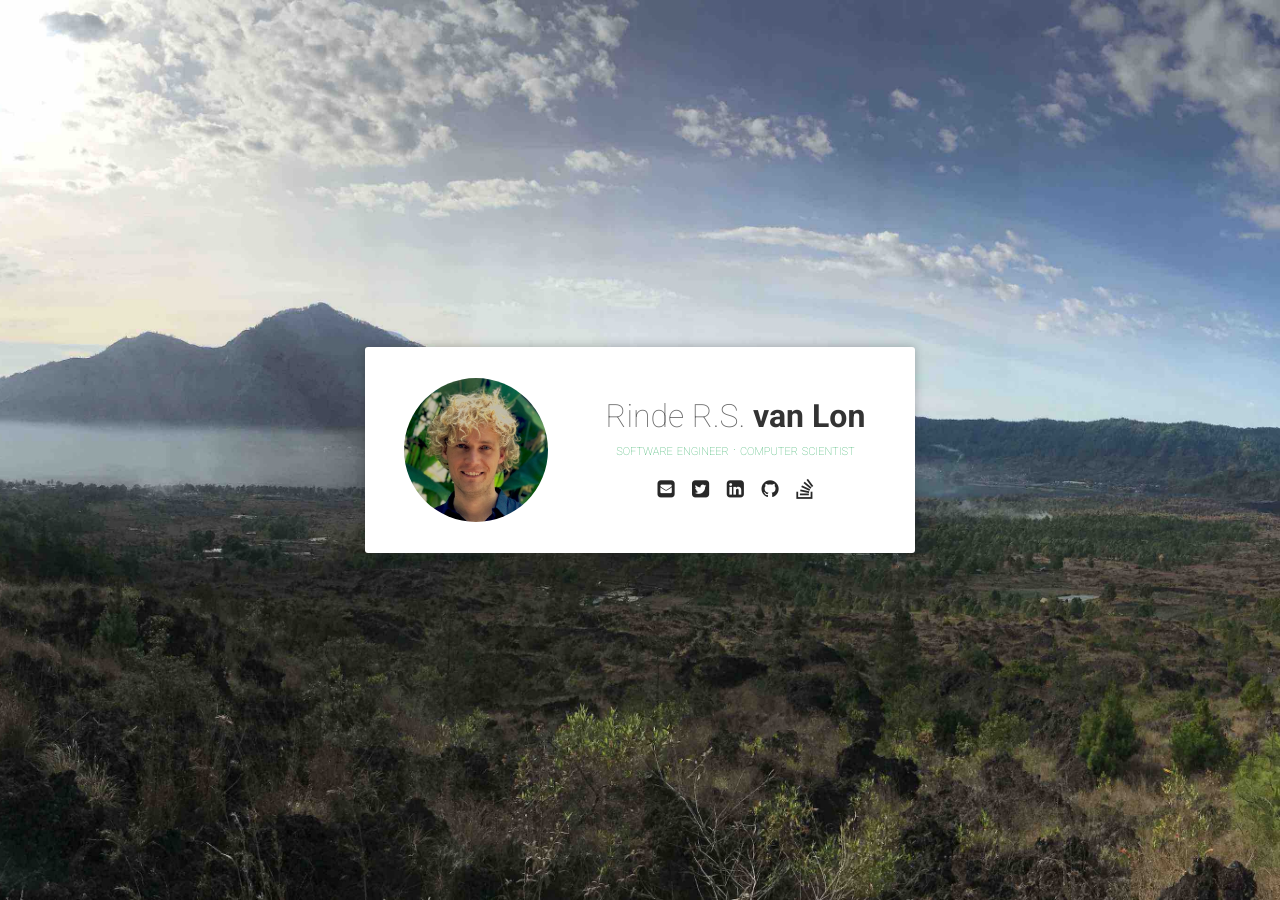
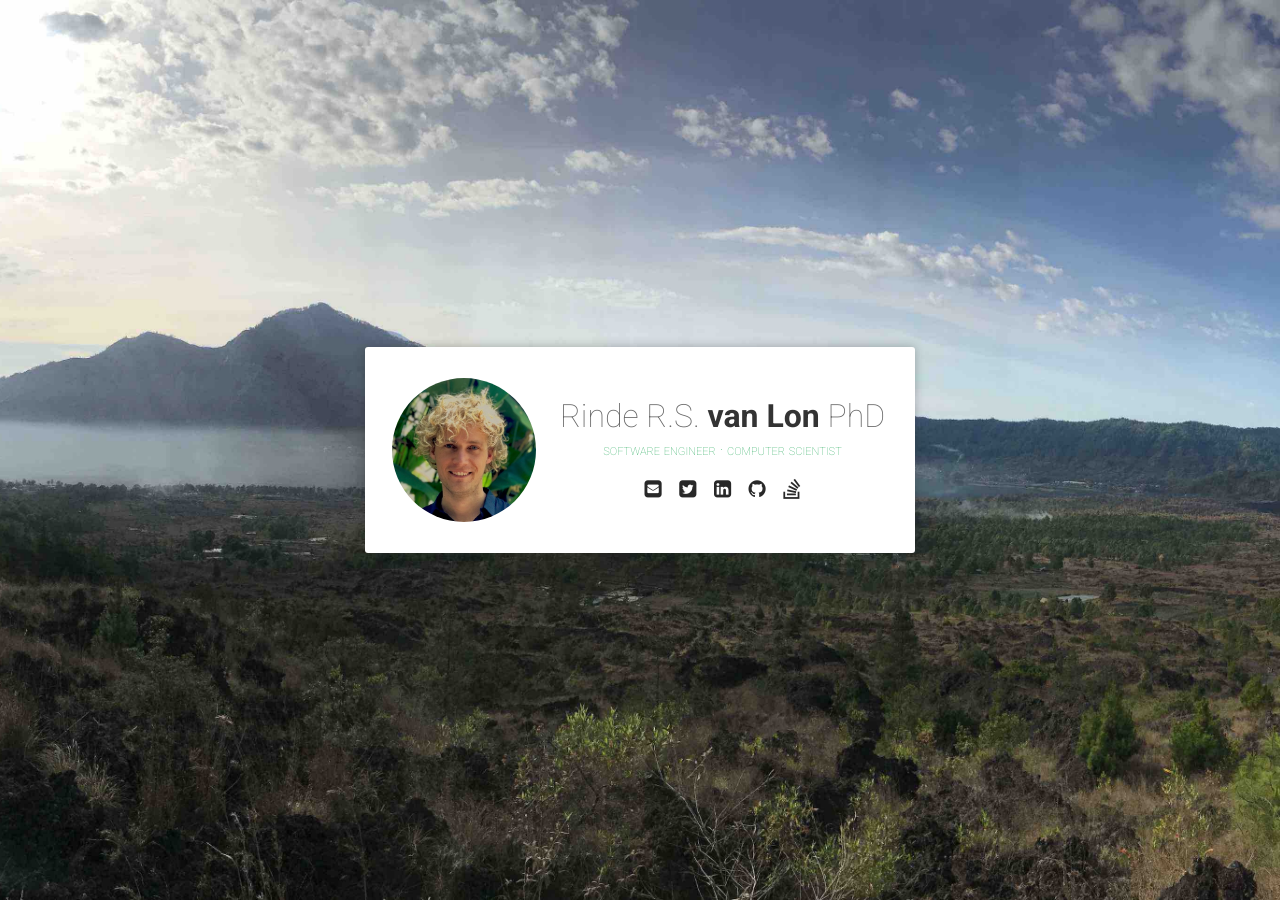
Before and after one commit to rinde/rinde.nl, a Jekyll site: the page built from index.html, in a window 1280 px wide. Built offline with Jekyll 4.4.1, drawn with Linux system fonts in a browser that asks for light colours.

Commit message:
Update home.html

```diff
--- a/_layouts/home.html
+++ b/_layouts/home.html
@@ -18,7 +18,7 @@ layout: compress
                     <td><img src="{{ site.logo }}" class="img-circle zoombtn"></td>
                     <td><p>
                         <h3 class="title" style="font-size:2rem;font-weight:100;color:#686868">
-                            Rinde R.S. <b style="font-weight:700;color:#333333">van Lon</b>
+                            Rinde R.S. <b style="font-weight:700;color:#333333">van Lon</b> PhD
                         </h3>
                         <h4 class="title" style="font-size:1rem;font-weight:300;color:#30AD63;font:'Source Sans Pro';font-variant: small-caps">
                             {{ site.bio }}
```
